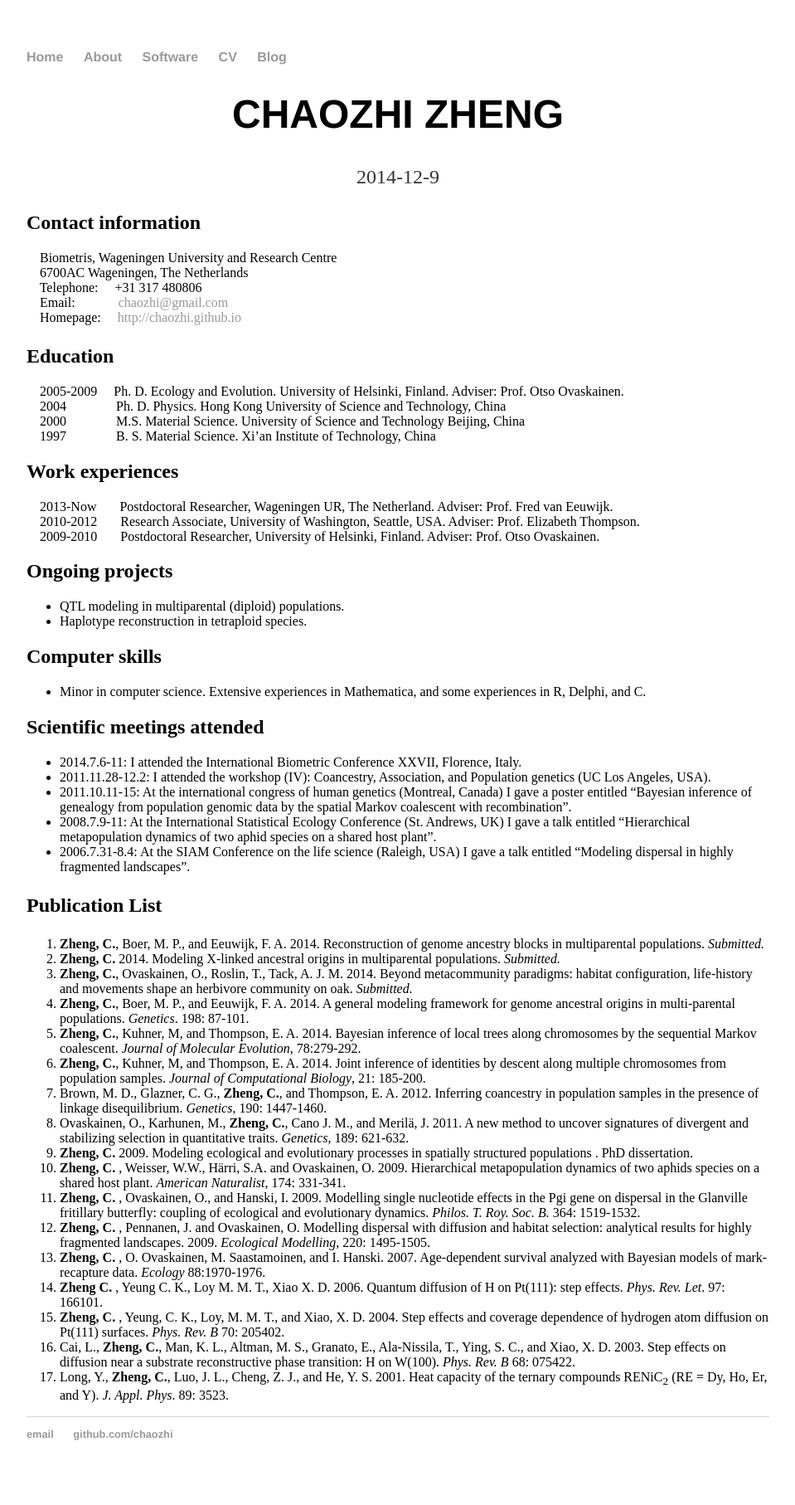
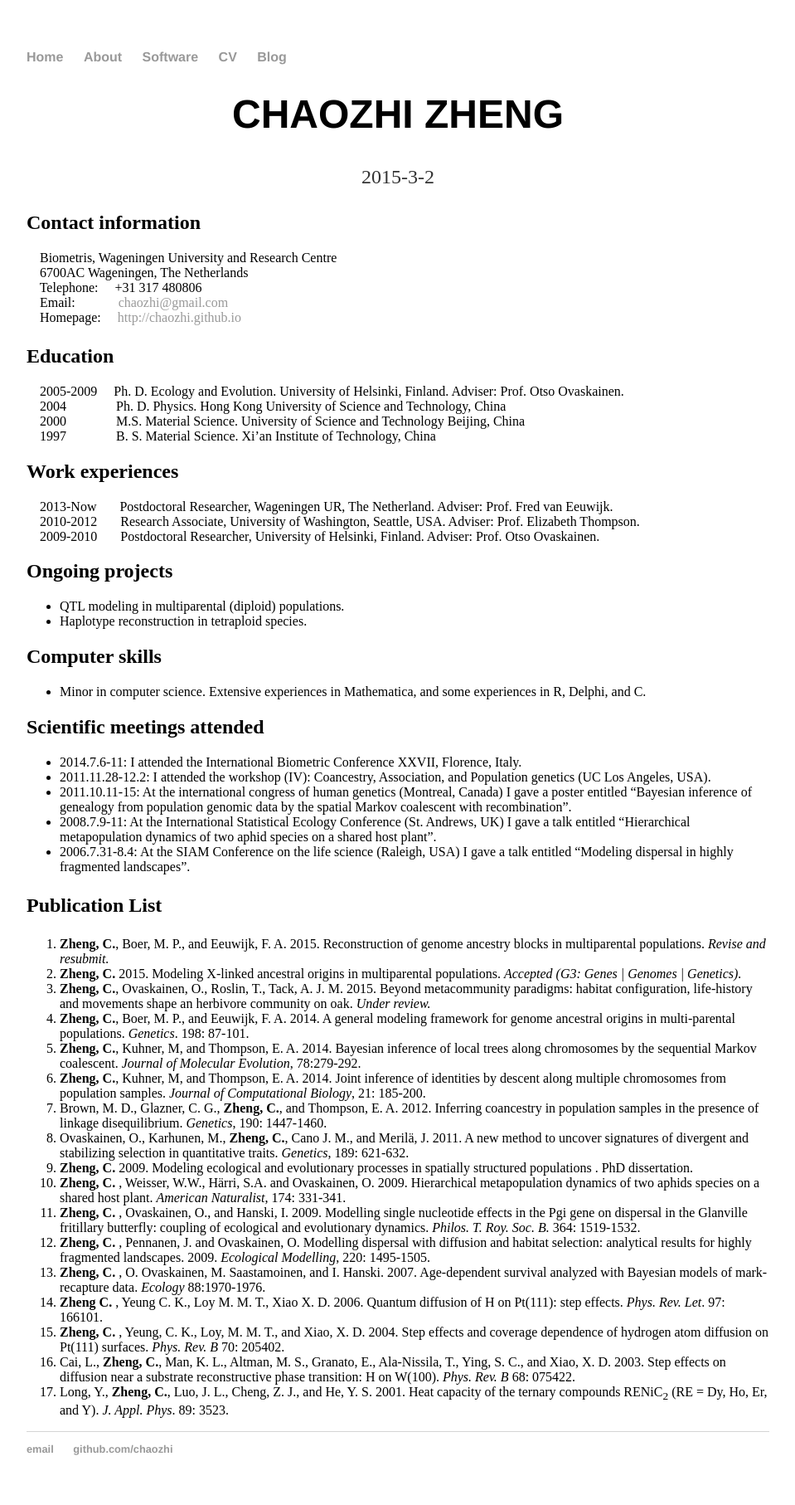
Before and after one commit to chaozhi/chaozhi.github.io, a Jekyll site: the page built from cv/index.html, in a window 1280 px wide. Shown: the whole page at 83% size, without its empty margins (160-1119 px from the left). Built offline with Jekyll 4.4.1, drawn with Linux system fonts in a browser that asks for light colours.

Commit message:
Update index.html

```diff
--- a/cv/index.html
+++ b/cv/index.html
@@ -12,7 +12,7 @@ title: CV of Chaozhi Zheng
 <body>
 <h1 align="center"> CHAOZHI ZHENG
 </h1>
-<p align="center"> 2014-12-9
+<p align="center"> 2015-3-2
 </p>
 <h2> Contact information
 </h2>
@@ -84,13 +84,13 @@ fragmented landscapes”. <br clear="all">
 <p>
 </p>
 <ol style="list-style-type: decimal;" start="1">
-<li><strong>Zheng, C.</strong>, Boer, M. P., and Eeuwijk, F. A. 2014.
-Reconstruction of genome ancestry blocks in multiparental populations. <em>Submitted.</em></li>
-<li><em></em> <strong>Zheng, C.</strong> 2014. Modeling X-linked
-ancestral origins in multiparental populations. <em>Submitted.</em></li>
+<li><strong>Zheng, C.</strong>, Boer, M. P., and Eeuwijk, F. A. 2015.
+Reconstruction of genome ancestry blocks in multiparental populations. <em>Revise and resubmit.</em></li>
+<li><em></em> <strong>Zheng, C.</strong> 2015. Modeling X-linked
+ancestral origins in multiparental populations. <em> Accepted (G3: Genes | Genomes | Genetics).</em></li>
 <li><strong>Zheng, C.</strong>, Ovaskainen, O., Roslin, T., Tack, A.
-J. M. 2014. Beyond metacommunity paradigms: habitat configuration,
-life-history and movements shape an herbivore community on oak. <em>Submitted.</em></li>
+J. M. 2015. Beyond metacommunity paradigms: habitat configuration,
+life-history and movements shape an herbivore community on oak. <em> Under review.</em></li>
 <li><strong>Zheng, C.</strong>, Boer, M. P., and Eeuwijk, F. A. 2014.
 A general modeling framework for genome ancestral origins in
 multi-parental populations. <em>Genetics</em>. 198: 87-101.</li>
```
